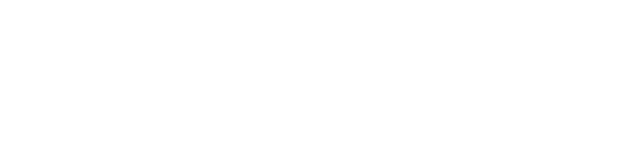
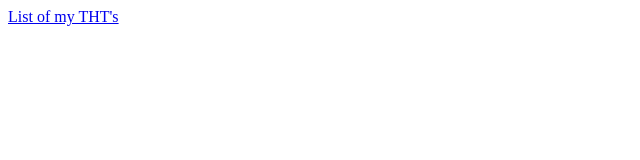
Before and after one commit to coding98html/coding98html.github.io, a plain HTML site: page listAcademicProjects.html in a window 1280 px wide. Shown: the whole page, without its empty margins (0-640 px from the left). Drawn offline with Linux system fonts and the light colour scheme.

Commit message:
error 2 fixed

```diff
--- a/listAcademicProjects.html
+++ b/listAcademicProjects.html
@@ -4,6 +4,6 @@
         <title>List of Academic Projects</title>
     </head>
     <body>
-        <a href="/listTHT's.html"></a>
+        <a href="/listTHT's.html">List of my THT's</a>
     </body>
 </html>
```
